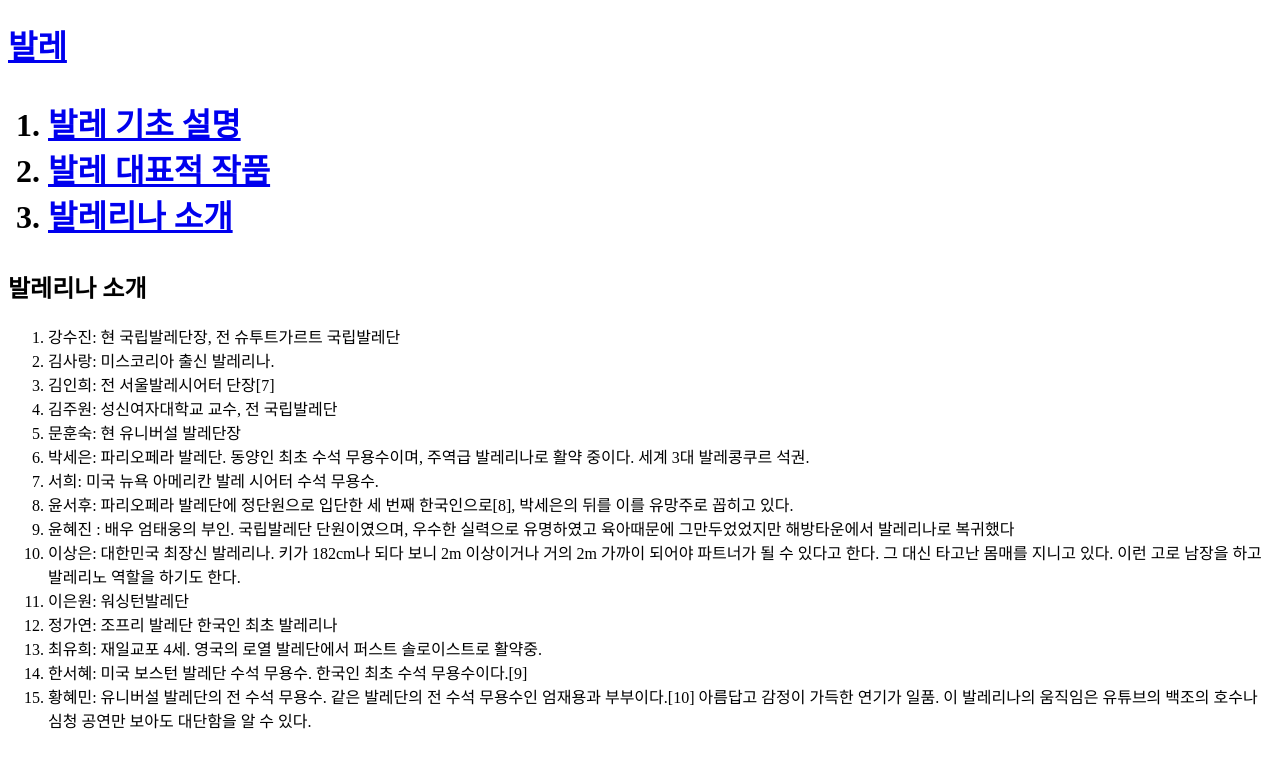
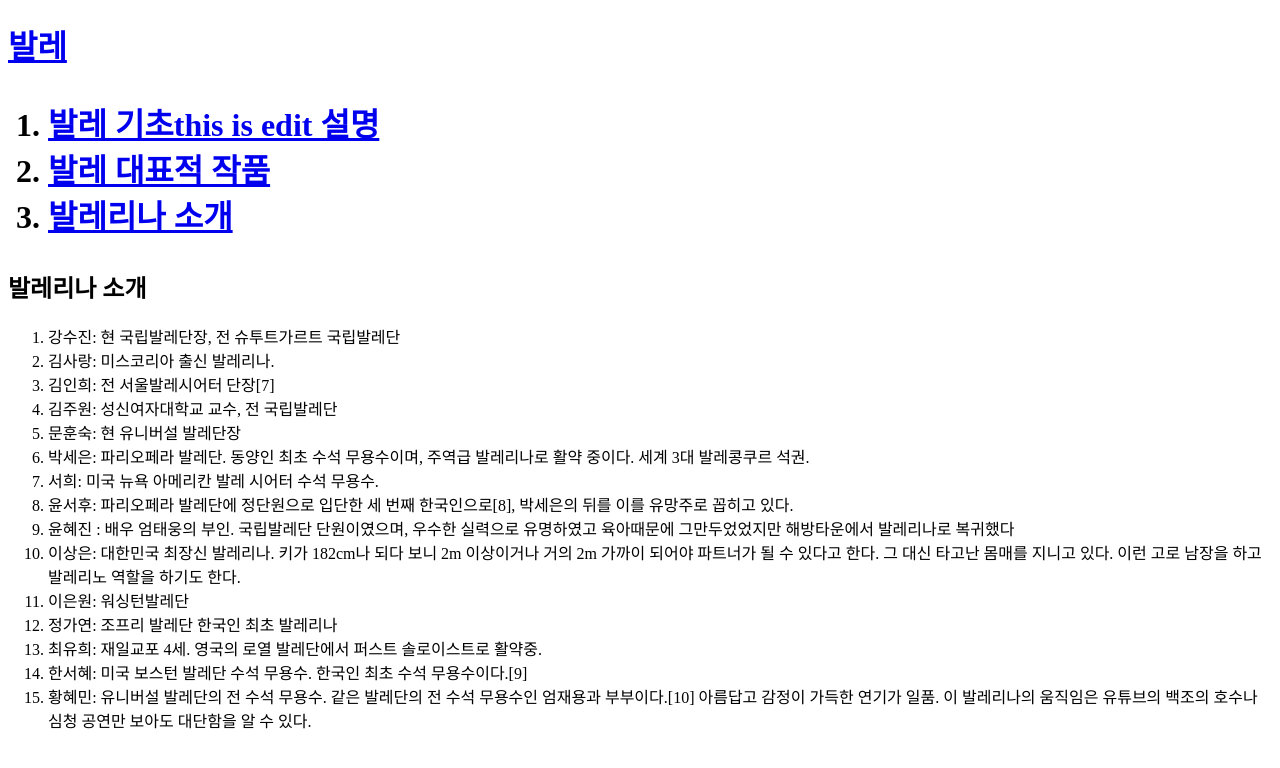
Before and after one commit to sucocoa/my-first-web-site, a plain HTML site: page 3.html in a window 1280 px wide. Drawn offline with Linux system fonts and the light colour scheme.

Commit message:
수정 확인용

```diff
--- a/3.html
+++ b/3.html
@@ -7,7 +7,7 @@
 <body>
     <h1><a href="https://namu.wiki/w/%EB%B0%9C%EB%A0%88">발레</a><h1>
     <ol>
-        <li><a href="1.html">발레 기초 설명</a></li>
+        <li><a href="1.html">발레 기초this is edit 설명</a></li>
         <li><a href="2.html">발레 대표적 작품</a></li>
         <li><a href="3.html">발레리나 소개</a></li>
     </ol>
```
